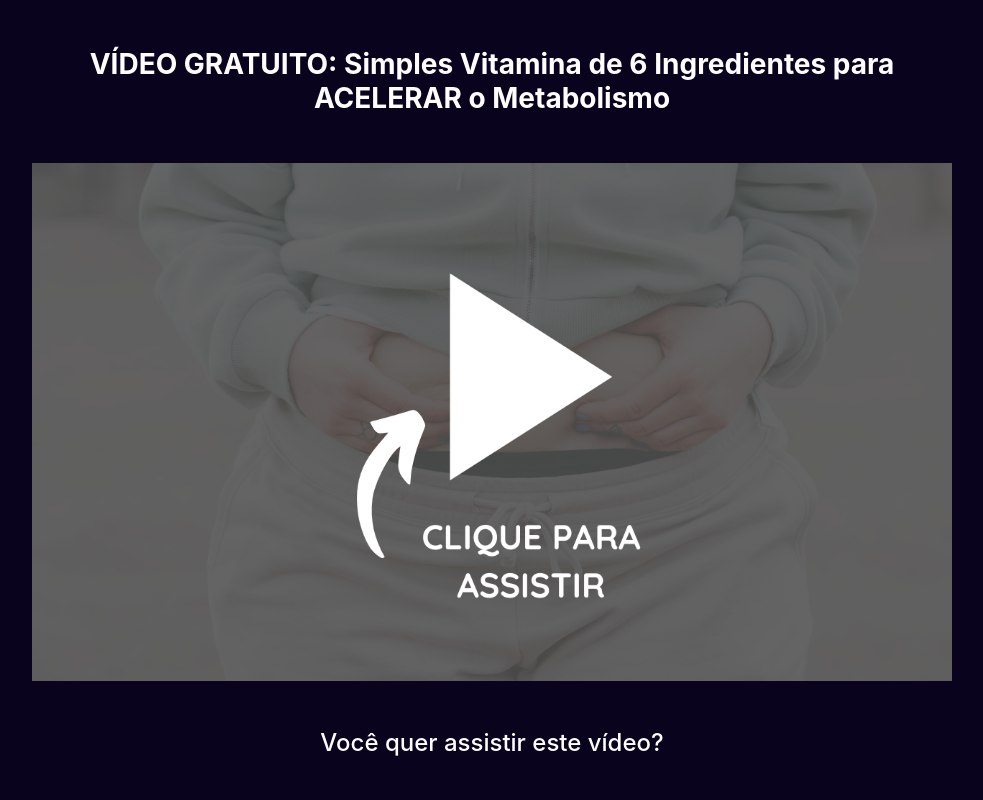
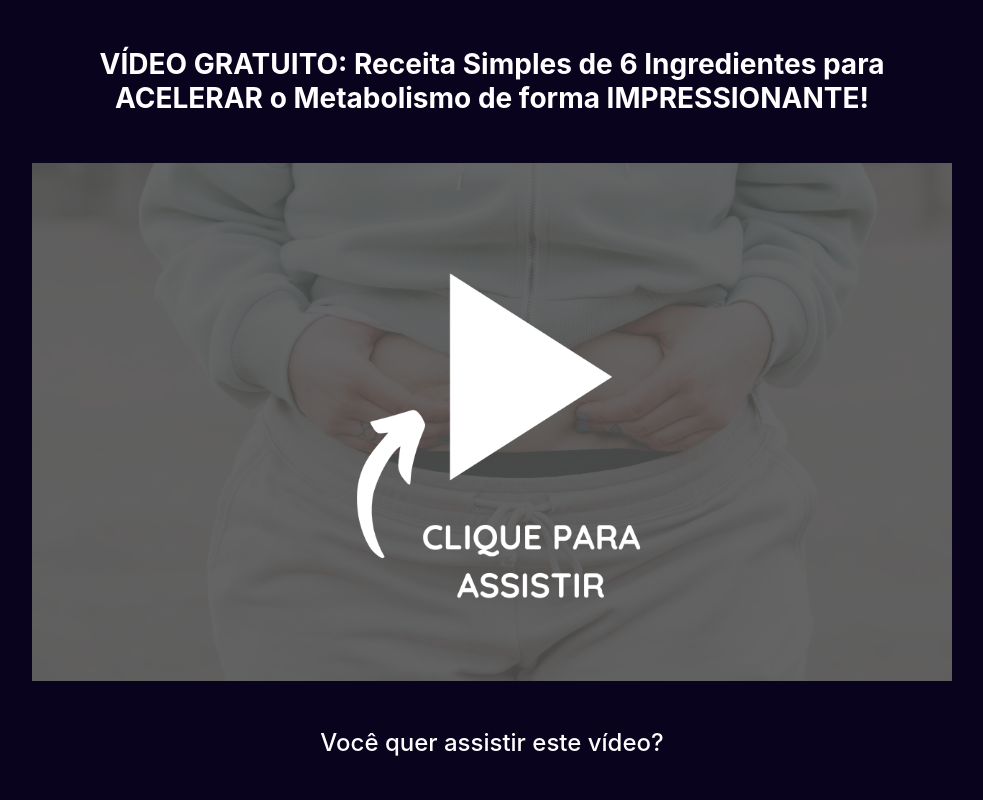
Before and after one commit to samuelvitor95/planozerobarriga.shop, a plain HTML site: page presell4/index.html in a window 1280 px wide. Shown: the top 800 px of the page, without its empty margins (148-1131 px from the left). Drawn offline with nearby package versions, Linux system fonts and the light colour scheme.

Commit message:
Update index.html

```diff
--- a/presell4/index.html
+++ b/presell4/index.html
@@ -42,7 +42,7 @@ src="https://www.facebook.com/tr?id=812762980303172&ev=PageView&noscript=1"
     <div class="container py-5">
       <div class="row justify-content-center text-center">
         <div class="col-lg-10">
-          <h3 class="mb-5 font-weight-bold">VÍDEO GRATUITO: Simples Vitamina de 6 Ingredientes para ACELERAR o Metabolismo</h3>
+          <h3 class="mb-5 font-weight-bold">VÍDEO GRATUITO: Receita Simples de 6 Ingredientes para ACELERAR o Metabolismo de forma IMPRESSIONANTE!</h3>
           <!-- TROQUE SEU LINK ONDE ESTÁ O DO PROTOCOLOZEROBARRIGA.COM, MANTENDO AS ASPAS -->
           <a href="https://planozerobarriga.shop/"><img class="img-fluid" src="play.png"></a>
           <h4 class="my-5">Você quer assistir este vídeo?</h4>
```
